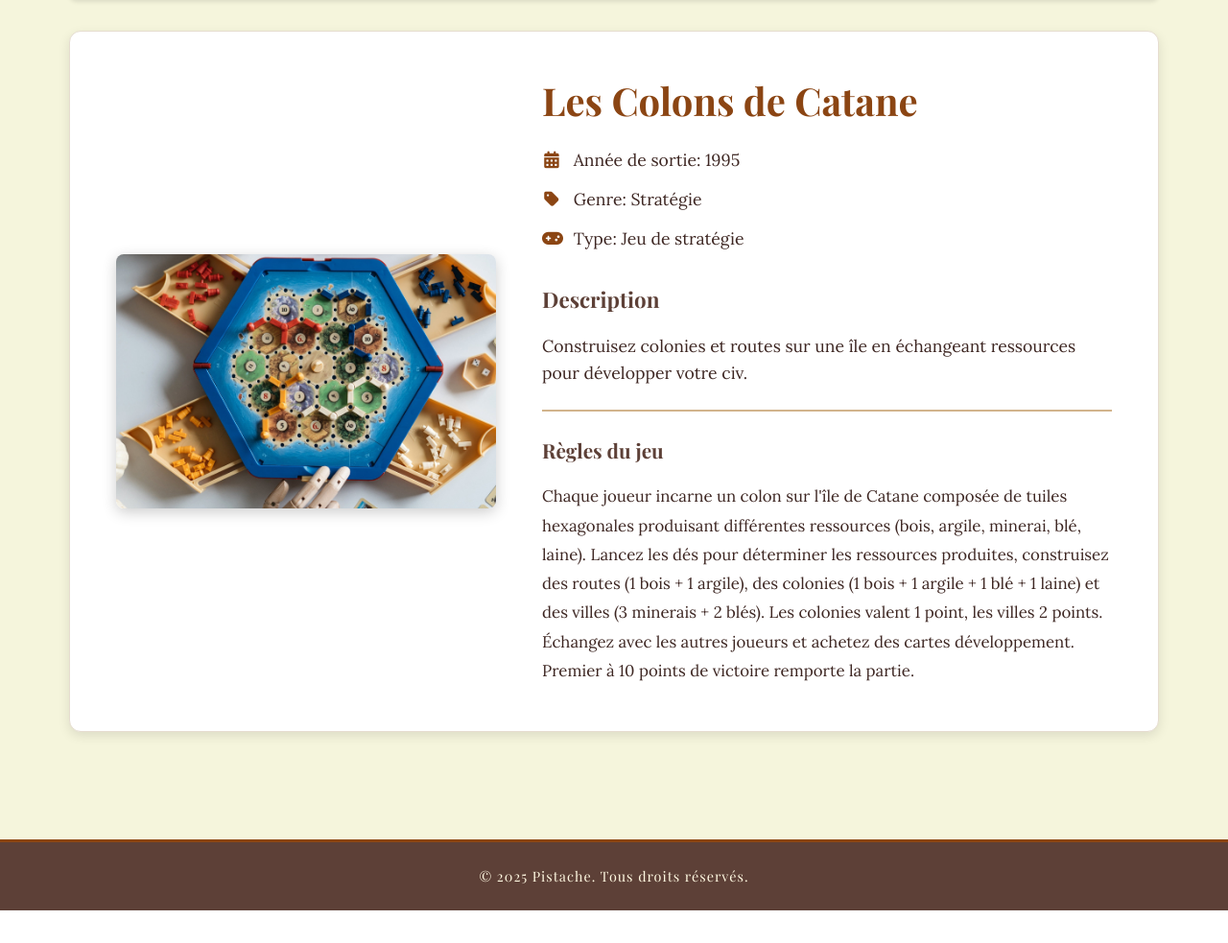
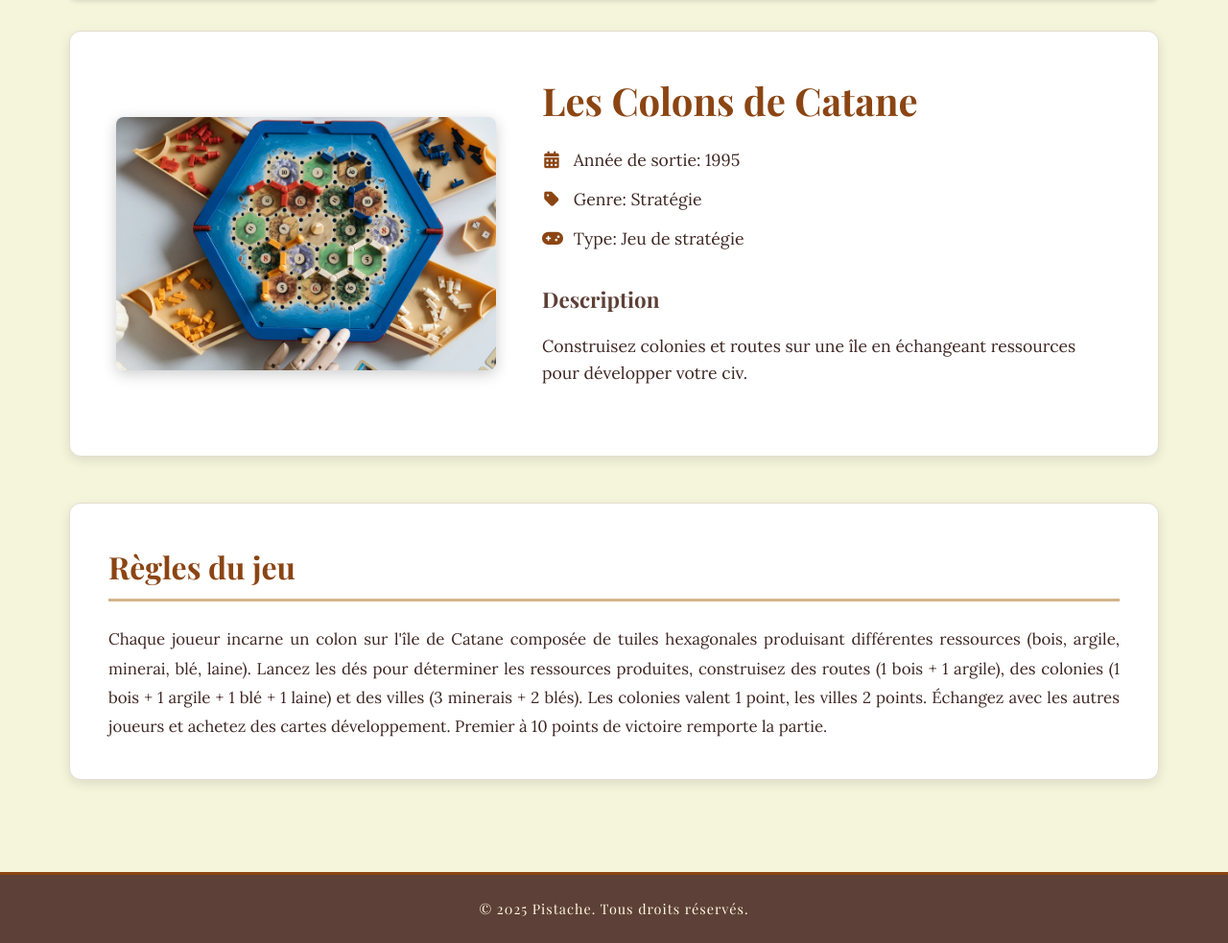
Before and after one commit to Claipousse/Projet-Technologique-B1, a PHP site: page /jeu-detail.php?id=1 in a window 1280 px wide. Shown: the part 190-1173 px from the top of the page at 96% size. Before the commit the page ends 1139 px from the top, so only its background shows below. Run offline with PHP 8.4, Linux system fonts and the light colour scheme; data comes from the database, SQL or seed files in the repository; both versions use the stored data as it was after the commit; data that the repository does not hold is empty.

Commit message:
Changement des genres + Amélioration des données insérées + Changement affichage des règles dans jeu-details.php

```diff
--- a/catalogue.php
+++ b/catalogue.php
@@ -155,7 +155,7 @@ include_once 'includes/header.php';
                             <div class="game-info">
                                 <div class="game-title"><?= htmlspecialchars($jeu['nom']) ?></div>
                                 <p class="game-description">
-                                    <?= htmlspecialchars(substr($jeu['description_courte'], 0, 100)) ?>...
+                                    <?= htmlspecialchars(substr($jeu['description_courte'], 0, 100)) ?>
                                 </p>
                                 <div class="game-meta">
                                     <span class="game-tag"><?= htmlspecialchars($jeu['nom_genre']) ?></span>
--- a/jeu-detail.php
+++ b/jeu-detail.php
@@ -111,20 +111,22 @@ include_once 'includes/header.php';
                         <div class="jeu-description-courte">
                             <h3>Description</h3>
                             <p><?= htmlspecialchars($jeu['description_courte']) ?></p>
-
-                            <!-- Description détaillée intégrée -->
-                            <?php if (!empty($jeu['description_longue'])): ?>
-                                <div class="jeu-description-longue-inline">
-                                    <h4>Règles du jeu</h4>
-                                    <div class="description-content">
-                                        <?= nl2br(htmlspecialchars($jeu['description_longue'])) ?>
-                                    </div>
-                                </div>
-                            <?php endif; ?>
                         </div>
                     </div>
                 </div>
             </section>
+
+            <!-- Section Règles du jeu -->
+            <?php if (!empty($jeu['description_longue'])): ?>
+                <section class="jeu-regles">
+                    <div class="content-section">
+                        <h2>Règles du jeu</h2>
+                        <div class="regles-content">
+                            <?= nl2br(htmlspecialchars($jeu['description_longue'])) ?>
+                        </div>
+                    </div>
+                </section>
+            <?php endif; ?>
 
             <!-- Section Document -->
             <?php if ($document): ?>
@@ -202,4 +204,61 @@ include_once 'includes/header.php';
         </main>
     </div>
 
+    <style>
+        /* Styles spécifiques pour la section des règles */
+        .jeu-regles .content-section {
+            background-color: white;
+            border-radius: 12px;
+            padding: 2.5rem;
+            margin-bottom: 2rem;
+            box-shadow: 0 4px 12px rgba(0, 0, 0, 0.1);
+            border: 1px solid #e6ddd0;
+        }
+
+        .jeu-regles .content-section h2 {
+            font-family: "Playfair Display", serif;
+            color: var(--primary-color);
+            font-size: 2rem;
+            margin-bottom: 1.5rem;
+            border-bottom: 3px solid var(--accent-color);
+            padding-bottom: 0.5rem;
+        }
+
+        .regles-content {
+            line-height: 1.8;
+            font-size: 1.05rem;
+            color: var(--dark-text);
+            text-align: justify;
+        }
+
+        .regles-content p {
+            margin-bottom: 1rem;
+        }
+
+        /* Responsive pour la section règles */
+        @media (max-width: 768px) {
+            .jeu-regles .content-section {
+                padding: 1.5rem;
+            }
+
+            .jeu-regles .content-section h2 {
+                font-size: 1.6rem;
+            }
+
+            .regles-content {
+                font-size: 1rem;
+            }
+        }
+
+        @media (max-width: 480px) {
+            .jeu-regles .content-section {
+                padding: 1.2rem;
+            }
+
+            .jeu-regles .content-section h2 {
+                font-size: 1.4rem;
+            }
+        }
+    </style>
+
 <?php include_once 'includes/footer.php'; ?>
```
Also changed, not shown: bdd/BDD_Pistache.sql (+44 -29 lines), 1 other file.
